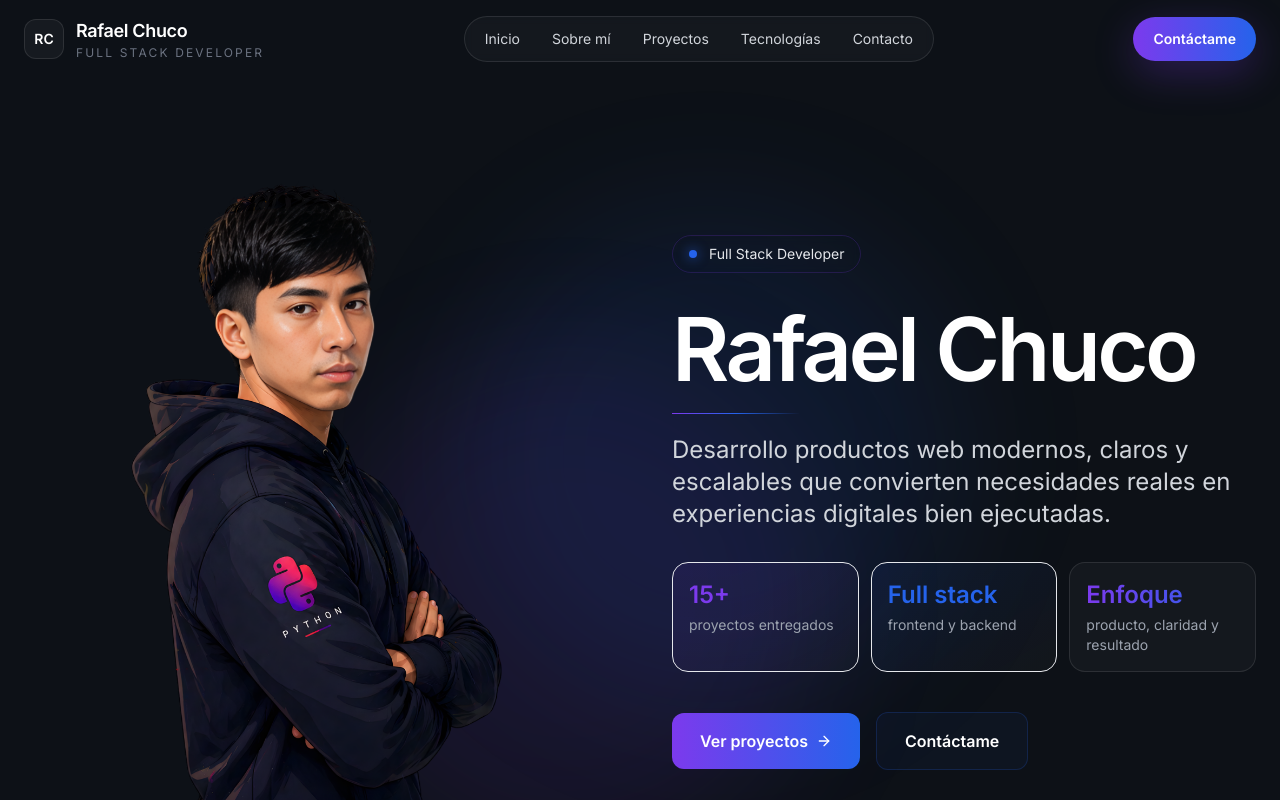
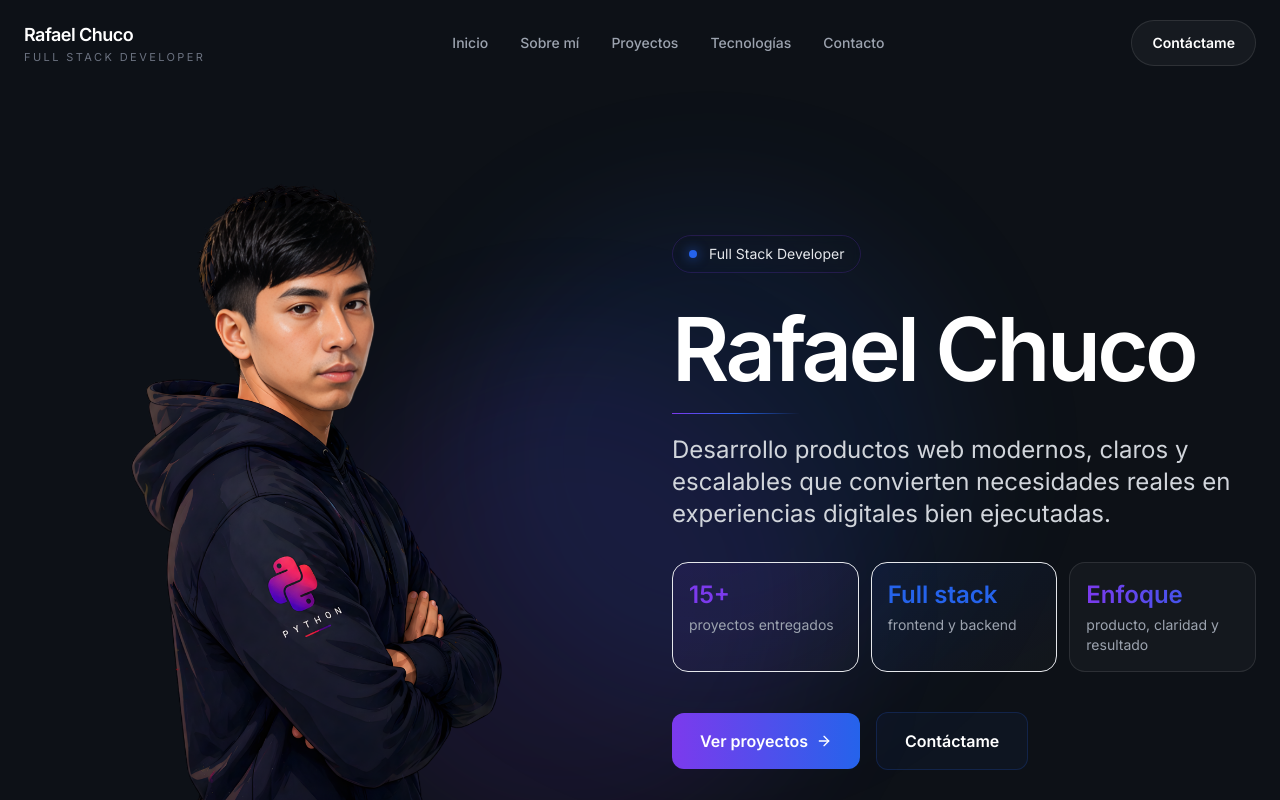
Before and after one commit to rafaelchuco/rafael-chuco-portfolio, a Next.js app: page / in a window 1280 px wide. Shown: the top 800 px of the page. Built offline with nearby package versions, Linux system fonts and the light colour scheme.

Commit message:
feat: enhance Navbar styling and improve responsiveness; remove project title from Projects component

```diff
--- a/components/Navbar.tsx
+++ b/components/Navbar.tsx
@@ -30,10 +30,10 @@ export default function Navbar() {
       animate={{ y: 0 }}
       transition={{ duration: 0.5 }}
       className={`fixed top-0 left-0 right-0 z-50 transition-all duration-300 ${
-        isScrolled ? 'border-b border-white/10 bg-[#0D1117]/78 backdrop-blur-xl' : ''
+        isScrolled ? 'border-b border-white/10 bg-[#0D1117]/72 backdrop-blur-2xl' : 'bg-transparent'
       }`}
     >
-      <div className="max-w-7xl mx-auto px-6 py-4">
+      <div className="max-w-7xl mx-auto px-6 py-4 lg:py-5">
         <div className="flex items-center justify-between">
           {/* Logo */}
           <motion.a
@@ -42,17 +42,14 @@ export default function Navbar() {
             whileTap={{ scale: 0.95 }}
             className="flex items-center gap-3"
           >
-            <div className="hidden h-10 w-10 items-center justify-center rounded-xl border border-white/10 bg-white/[0.04] text-sm font-semibold text-white sm:flex">
-              RC
-            </div>
             <div className="flex flex-col">
-              <span className="text-base font-semibold tracking-[-0.02em] text-white sm:text-lg">Rafael Chuco</span>
-              <span className="hidden text-xs uppercase tracking-[0.18em] text-gray-500 sm:block">Full Stack Developer</span>
+              <span className="text-base font-semibold tracking-[-0.03em] text-white sm:text-lg">Rafael Chuco</span>
+              <span className="hidden text-[11px] uppercase tracking-[0.22em] text-gray-500 sm:block">Full Stack Developer</span>
             </div>
           </motion.a>
 
           {/* Desktop navigation */}
-          <div className="hidden md:flex items-center gap-8 rounded-full border border-white/10 bg-white/[0.03] px-5 py-3 backdrop-blur-sm">
+          <div className="hidden md:flex items-center gap-8">
             {navLinks.map((link, index) => (
               <motion.a
                 key={link.href}
@@ -60,10 +57,10 @@ export default function Navbar() {
                 initial={{ opacity: 0, y: -20 }}
                 animate={{ opacity: 1, y: 0 }}
                 transition={{ delay: index * 0.1, duration: 0.5 }}
-                className="relative text-sm text-gray-300 transition-colors hover:text-white"
+                className="group relative text-sm font-medium text-gray-400 transition-colors duration-300 hover:text-white"
               >
                 {link.label}
-                <span className="absolute -bottom-2 left-0 h-px w-0 bg-gradient-to-r from-primary-purple to-primary-blue transition-all duration-300 hover:w-full" />
+                <span className="absolute -bottom-2 left-0 h-px w-0 bg-gradient-to-r from-primary-purple to-primary-blue transition-all duration-300 group-hover:w-full" />
               </motion.a>
             ))}
           </div>
@@ -73,7 +70,7 @@ export default function Navbar() {
             initial={{ opacity: 0, y: -20 }}
             animate={{ opacity: 1, y: 0 }}
             transition={{ delay: 0.5, duration: 0.5 }}
-            className="hidden rounded-full bg-gradient-to-r from-primary-purple to-primary-blue px-5 py-3 text-sm font-semibold text-white shadow-[0_12px_40px_rgba(124,58,237,0.28)] transition-all duration-300 hover:-translate-y-0.5 hover:shadow-[0_16px_48px_rgba(124,58,237,0.34)] lg:inline-flex"
+            className="hidden rounded-full border border-white/10 bg-white/[0.04] px-5 py-3 text-sm font-semibold text-white transition-all duration-300 hover:border-primary-purple/30 hover:bg-white/[0.07] lg:inline-flex"
           >
             Contáctame
           </motion.a>
@@ -93,14 +90,14 @@ export default function Navbar() {
             initial={{ opacity: 0, height: 0 }}
             animate={{ opacity: 1, height: 'auto' }}
             exit={{ opacity: 0, height: 0 }}
-            className="mt-4 space-y-4 rounded-2xl border border-white/10 bg-[#11161d]/95 p-5 backdrop-blur-xl md:hidden"
+            className="mt-4 space-y-4 rounded-3xl border border-white/10 bg-[#11161d]/94 p-5 shadow-[0_24px_80px_rgba(0,0,0,0.28)] backdrop-blur-2xl md:hidden"
           >
             {navLinks.map((link) => (
               <a
                 key={link.href}
                 href={link.href}
                 onClick={() => setIsOpen(false)}
-                className="block py-2 text-gray-300 transition-colors hover:text-white"
+                className="block rounded-xl px-2 py-2 text-gray-300 transition-colors hover:bg-white/[0.04] hover:text-white"
               >
                 {link.label}
               </a>
@@ -108,7 +105,7 @@ export default function Navbar() {
             <a
               href="#contacto"
               onClick={() => setIsOpen(false)}
-              className="block w-full rounded-xl bg-gradient-to-r from-primary-purple to-primary-blue px-6 py-3 text-center font-semibold text-white"
+              className="block w-full rounded-xl border border-primary-purple/20 bg-gradient-to-r from-primary-purple/90 to-primary-blue/90 px-6 py-3 text-center font-semibold text-white"
             >
               Contáctame
             </a>
--- a/components/Projects.tsx
+++ b/components/Projects.tsx
@@ -131,7 +131,6 @@ export default function Projects() {
                   <p className="text-sm uppercase tracking-[0.18em] text-gray-500">Qué resuelve</p>
                 </div>
                 <p className="text-sm leading-relaxed text-gray-400">
-                  {project.title}
                   {project.description}
                 </p>
 
```
